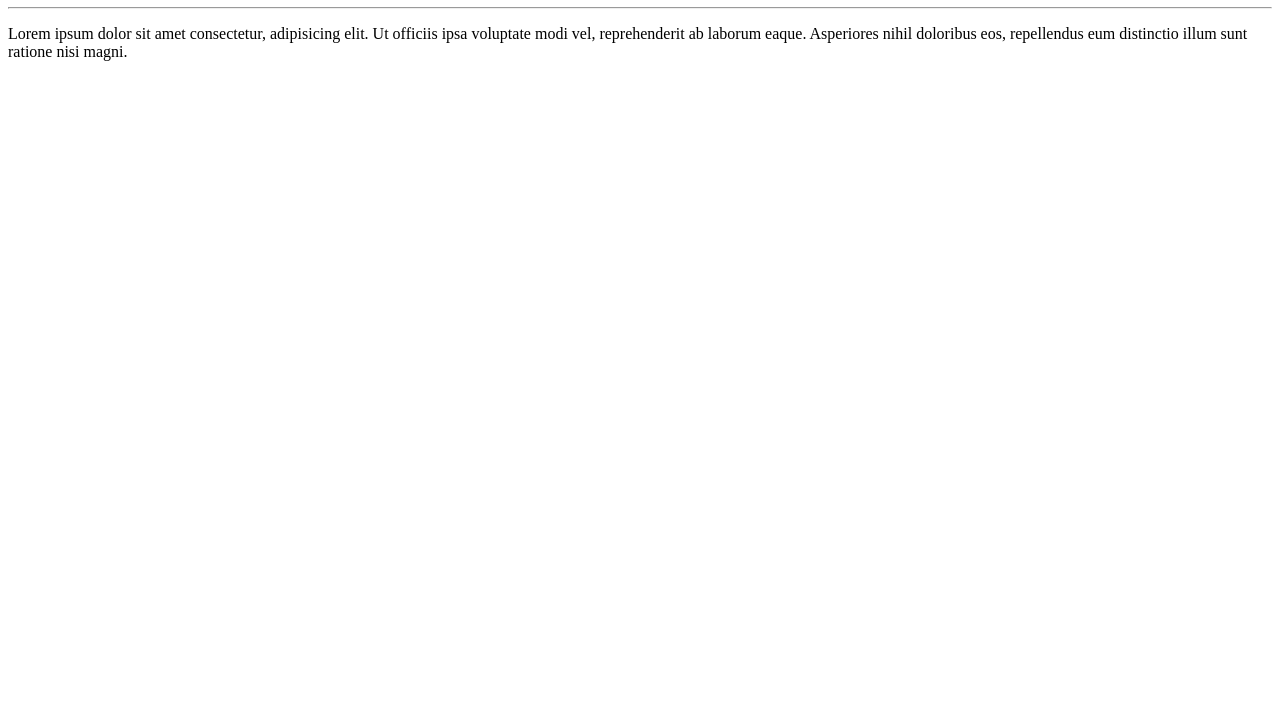
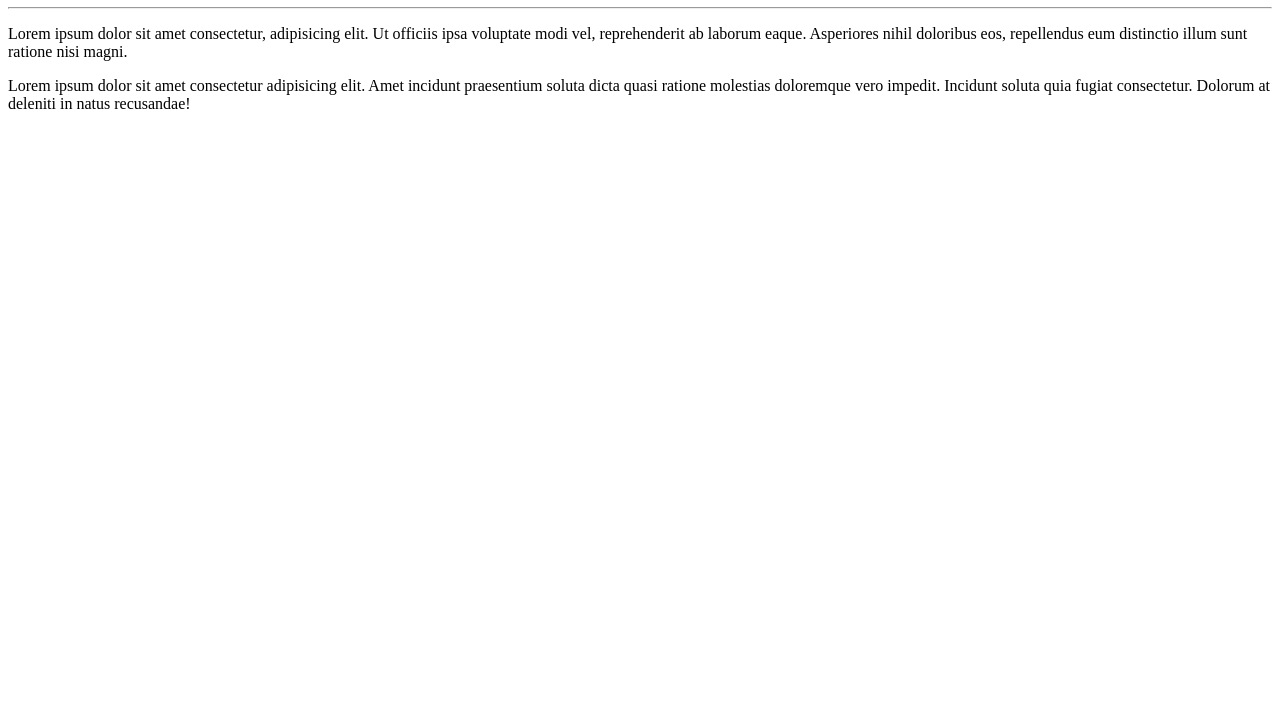
Before and after one commit to maiavini/CursoGit, a plain HTML site: page Site Exemplo/index.htm in a window 1280 px wide. Shown: the part 73-800 px from the top of the page. Drawn offline with Linux system fonts and the light colour scheme.

Commit message:
Adicionei mais um páragrafo

```diff
--- a/Site Exemplo/index.htm
+++ b/Site Exemplo/index.htm
@@ -10,5 +10,6 @@
   <h1> Olá, Mundo!!! </h1>
   <hr>
   <p>Lorem ipsum dolor sit amet consectetur, adipisicing elit. Ut officiis ipsa voluptate modi vel, reprehenderit ab laborum eaque. Asperiores nihil doloribus eos, repellendus eum distinctio illum sunt ratione nisi magni.</p>
+  <p>Lorem ipsum dolor sit amet consectetur adipisicing elit. Amet incidunt praesentium soluta dicta quasi ratione molestias doloremque vero impedit. Incidunt soluta quia fugiat consectetur. Dolorum at deleniti in natus recusandae!</p>
 </body>
 </html>
```
